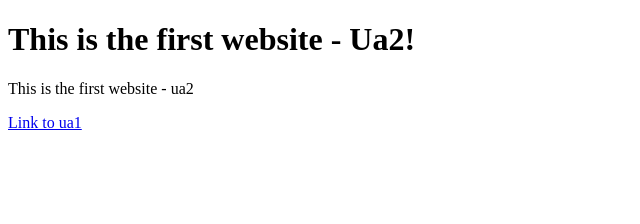
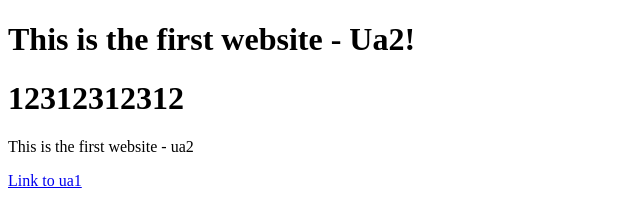
Before and after one commit to hcjason/Ger2020, a plain HTML site: page index.html in a window 1280 px wide. Shown: the whole page, without its empty margins (0-640 px from the left). Drawn offline with Linux system fonts and the light colour scheme.

Commit message:
Gerry change

```diff
--- a/index.html
+++ b/index.html
@@ -13,7 +13,7 @@
 <body>
 
   <h1>This is the first website - Ua2!</h1>
-
+  <h1>12312312312</h1>
   <p>This is the first website - ua2</p>
 
   <a href="https://wwdaua1.handbuiltclients.com">Link to ua1</a>
```
